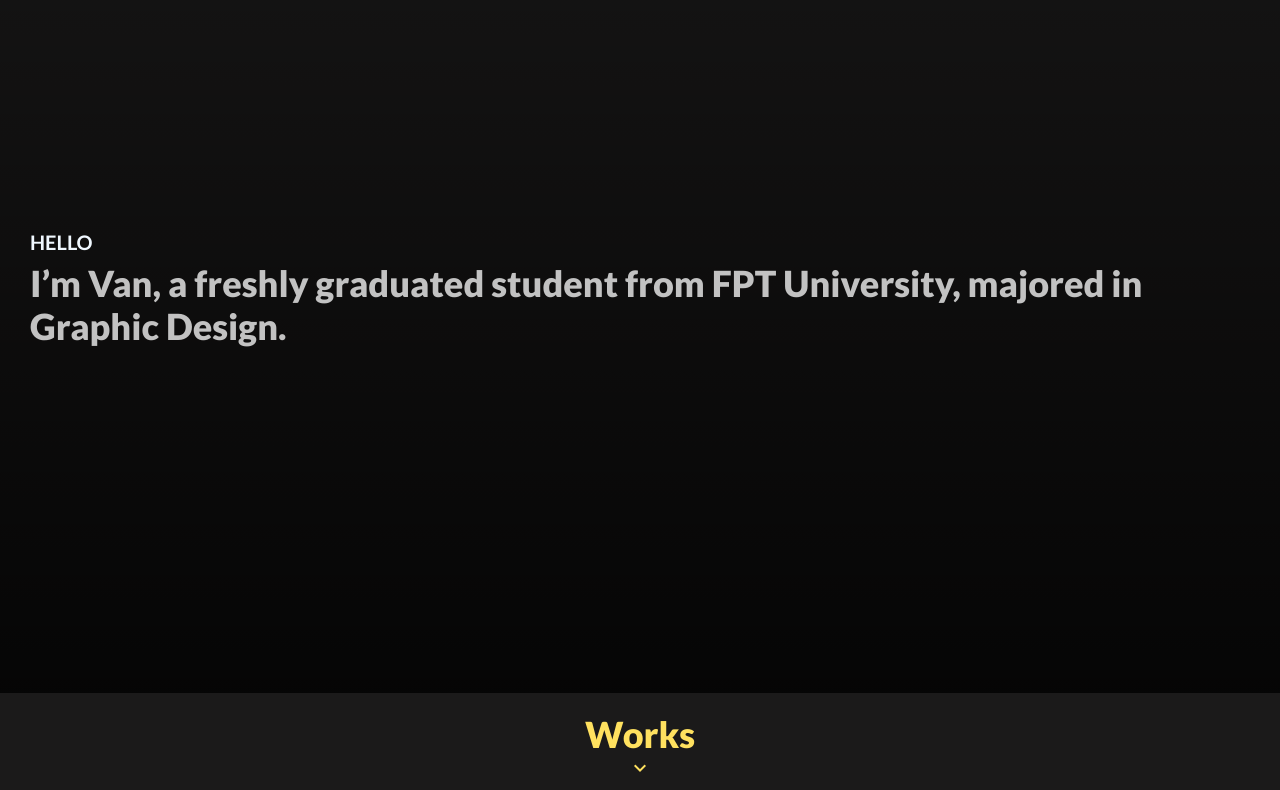
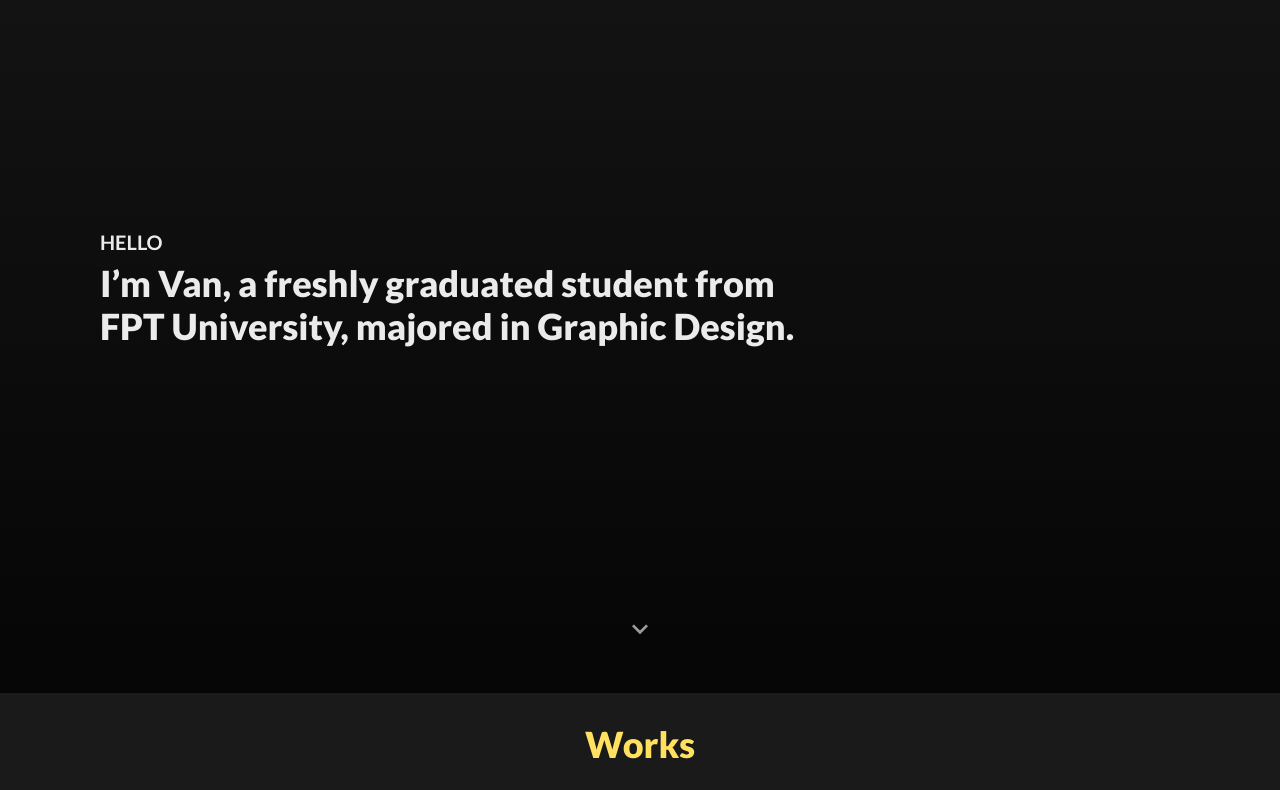
Before and after one commit to vandanghong/vandanghong.github.io, a plain HTML site: page index.html in a window 1280 px wide. Shown: the part 107-897 px from the top of the page. Drawn offline with nearby package versions, Linux system fonts and the light colour scheme.

Commit message:
fri afternoon

```diff
--- a/index-style.css
+++ b/index-style.css
@@ -64,11 +64,11 @@
 /* Medium devices (tablets, 768px and up)*/
 @media screen and (min-width: 768px) {
     #logo img{
-        width: 60px;
+        width: 70px;
         height: auto;
     }
     #about{
-        padding: 10px 0px;
+        padding: 20px 0px;
         }
     #menu{
         position: fixed;
@@ -180,3 +180,15 @@ a:hover{
     z-index: 5;
     position: relative;
 }
+.scroll-down-cue {
+    margin-top: -80px;
+    height: 80px;
+    display: block;
+    width: 100%;
+    text-align: center;
+}
+.scroll-down-cue a{
+    position: relative;
+    margin: 0 auto;
+    opacity: 0.6;
+}
--- a/index.html
+++ b/index.html
@@ -32,15 +32,24 @@
 <!--Cover-->
 <div class="cover-img">
     <div class="cover-intro">
-        <h5 class="sm-txt-cover">Hello</h5>
-        <h2 class="lt">I’m Van, a freshly graduated student from FPT University, majored in Graphic Design.</h2>
+        <div class="container">
+            <div style="padding:none" class="col-lg-8 col-md-9 col-sm-12">
+                <h5 class="sm-txt-cover">Hello</h5>
+                <h2 style="font-weight: thin">I’m Van, a freshly graduated student from FPT University, majored in Graphic Design.</h2>
+            </div>
+        </div>
     </div>
 </div>
+<!--Scroll down cue-->
+<div class="scroll-down-cue">
+    <a href="#body-section"><i class="material-icons" style="font-size: 32px">keyboard_arrow_down</i></a>
+</div>
 <div class="space2"></div>
+<div class="space3"></div>
 <!--Works-->
-<div><h2 class="text-center works">Works</h2></div>
-<div class="arrow"><i class="material-icons">keyboard_arrow_down</i></div>
+<div id="body-section"><h2 class="text-center works">Works</h2></div>
 <div class="space2"></div>
+<div class="space3"></div>
 <!--Card container-->
 <div class="container" id="card-container">
     <!--card 1-->
--- a/text-style.css
+++ b/text-style.css
@@ -64,7 +64,6 @@ body{
 h1 {
     font-family: Lato;
     font-style: normal;
-    /*font-weight: 600;*/
     font-size: 48px;
     color: #ffffff;
 }
@@ -75,12 +74,12 @@ h1.name{
 h2 {
     font-family: Lato;
     font-style: normal;
-    /*font-weight: 600;*/
+    font-weight:thin;
     font-size: 36px;
-    color: #c2c2c2;
+    color: #ebebeb;
 }
-h2.lt {
-    font-weight: lighter;
+h2.bold {
+    font-weight: bold;
 }
 h2.works {
     color: #FFE15F;
@@ -91,14 +90,12 @@ h2.works {
 h3{
     font-family: Lato;
     font-style: normal;
-    /*font-weight: 600;*/
     font-size: 24px;
     color: #FFFFFF;
 }
 p{
     font-family: Lato;
     font-style: normal;
-    /*font-weight: 300;*/
     font-size: 24px;
     color: #FFFFFF;
 }
@@ -106,7 +103,6 @@ p{
 h4{
     font-family: Lato;
     font-style: normal;
-    /*font-weight: 600;*/
     font-size: 18px;
     color: #EBEBEB;
 }
@@ -114,30 +110,28 @@ h4.regular {
     font-weight: normal;
 }
 h4.light {
-    /*font-weight: 300;*/
+    font-weight: thin;
 }
 h4.black {
-    /*font-weight: 900;*/
+    font-weight: bold;
     color: #FFE15F;
 }
 
 h5{
     font-family: Lato;
     font-style: normal;
-    /*font-weight: 600;*/
     font-size: 20px;
-    /*line-height: 19px;*/
+    font-weight: bold;
     text-transform: uppercase;
-
     color: #D78D1E;
 }
 h5.regular{
     font-weight: normal;
     text-transform: none;
-    color: #c2c2c2;
+    color: #ebebeb;
 }
 h5.sm-txt-cover{
-    color: aliceblue;
+    color: #EBEBEB;
     font-weight: bold;
 }
 /* Smartphone (vertical phones, 576px and down)*/
@@ -275,7 +269,7 @@ h5.sm-txt-cover{
     justify-content: center;
 }
 i{
-    color: #FFE15F;
+    color: #FFFFFF;
 }
 li{
     color: #c2c2c2;
```
Also changed, not shown: About.html (+1 -1 lines), Cookoo.html (+1 -0 lines).
